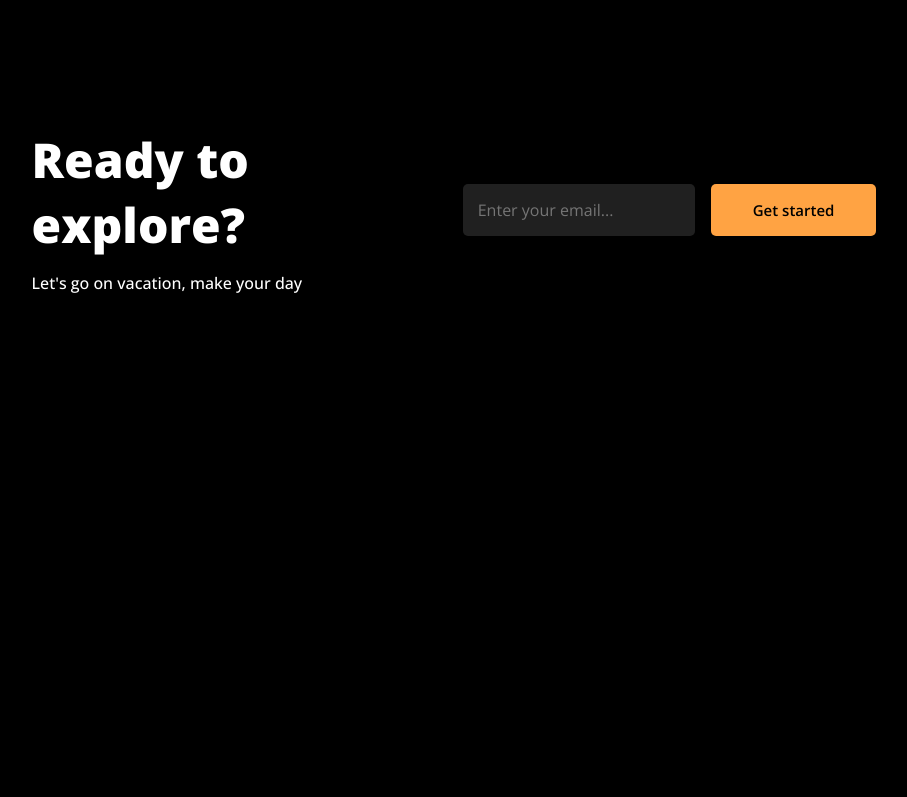
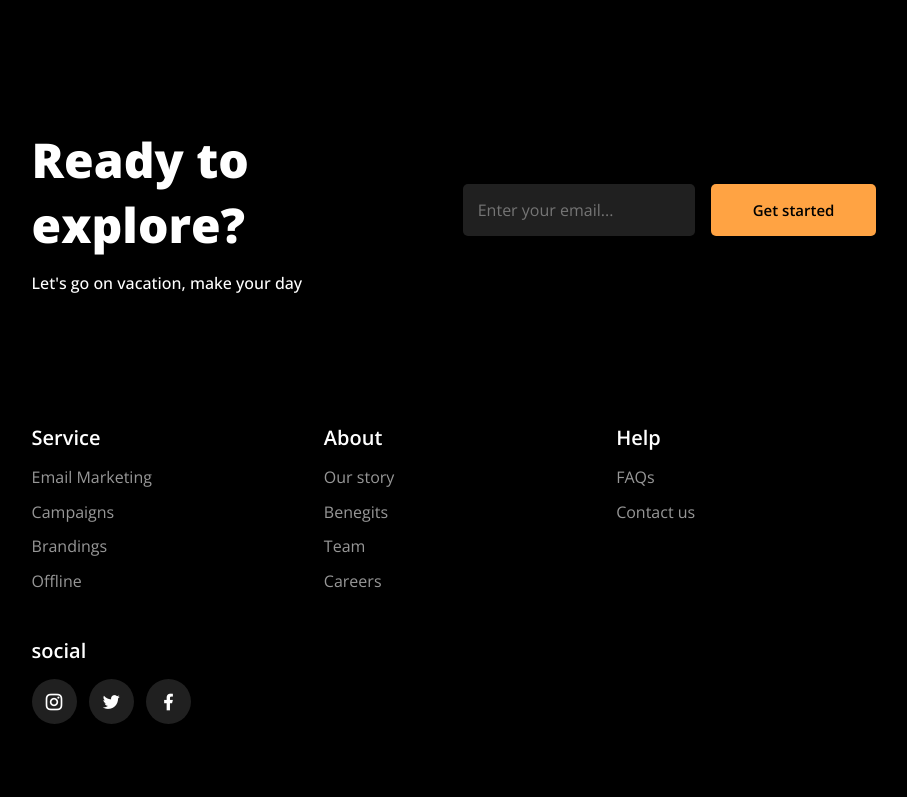
Before and after one commit to ziaul-hoque4820/Travel-Website-Design, a plain HTML site: page index.html in a window 1280 px wide. Shown: the part 4022-4819 px from the top of the page, without its empty margins (186-1093 px from the left). Before the commit the page ends 4376 px from the top, so only its background shows below. Drawn offline with nearby package versions, Linux system fonts and the light colour scheme.

Commit message:
Footer Section design done

```diff
--- a/assets/css/style.css
+++ b/assets/css/style.css
@@ -374,3 +374,47 @@ section {
     color: var(--text-color);
     border-radius: 5px;
 }
+
+/* --------- Footer Section-------- */
+
+.footer{
+    display: grid;
+    grid-template-columns: repeat(auto-fit, minmax(200px, auto));
+    gap: 2rem;
+}
+.footer-box{
+    display: flex;
+    flex-direction: column;
+}
+.footer-box h3{
+    font-size: 20px;
+    font-weight: 600;
+    margin-bottom: 15px;
+}
+.footer-box a{
+    color: #979797;
+    margin-bottom: 0.8rem;
+    transition: all .50s ease;
+}
+.footer-box a:hover{
+    transform: translate(-5px);
+    color: var(--text-color);
+}
+.social a{
+    display: inline-flex;
+    align-items: center;
+    justify-content: center;
+    height: 45px;
+    width: 45px;
+    background: #202020;
+    color: var(--text-color);
+    font-size: 20px;
+    border-radius: 50px;
+    margin-right: 8px;
+    transition: transform 0.6s;
+}
+.social a:hover{
+    background-color: var(--main-color);
+    color: var(--bg-color);
+    transform: translateX(-4px);
+}
--- a/index.html
+++ b/index.html
@@ -143,7 +143,8 @@
         <div class="culture-text">
             <h5>INDONESIAN CULTURE</h5>
             <h2>Our Culture here is very friendly to people</h2>
-            <p>Lorem ipsum dolor sit amet consectetur, adipisicing elit. Deleniti, libero voluptates. Quas unde voluptatem tenetur, consectetur dolorum optio nesciunt. Maxime qui quasi ut in voluptates?</p>
+            <p>Lorem ipsum dolor sit amet consectetur, adipisicing elit. Deleniti, libero voluptates. Quas unde
+                voluptatem tenetur, consectetur dolorum optio nesciunt. Maxime qui quasi ut in voluptates?</p>
             <a href="#" class="btn">Read more</a>
         </div>
 
@@ -167,6 +168,37 @@
         </div>
     </section>
 
+    <!------ Footer Section ------>
+    <section class="footer">
+        <div class="footer-box">
+            <h3>Service</h3>
+            <a href="#">Email Marketing</a>
+            <a href="#">Campaigns</a>
+            <a href="#">Brandings</a>
+            <a href="#">Offline</a>
+        </div>
+        <div class="footer-box">
+            <h3>About</h3>
+            <a href="#">Our story</a>
+            <a href="#">Benegits</a>
+            <a href="#">Team</a>
+            <a href="#">Careers</a>
+        </div>
+        <div class="footer-box">
+            <h3>Help</h3>
+            <a href="#">FAQs</a>
+            <a href="#">Contact us</a>
+        </div>
+        <div class="footer-box">
+            <h3>social</h3>
+            <div class="social">
+                <a href="#"><i class="ri-instagram-line"></i></a>
+                <a href="#"><i class="ri-twitter-fill"></i></a>
+                <a href="#"><i class="ri-facebook-fill"></i></a>
+            </div>
+        </div>
+    </section>
+
 
     <!------- custom js file link ------->
     <script src="./assets/js/custom.js"></script>
```
